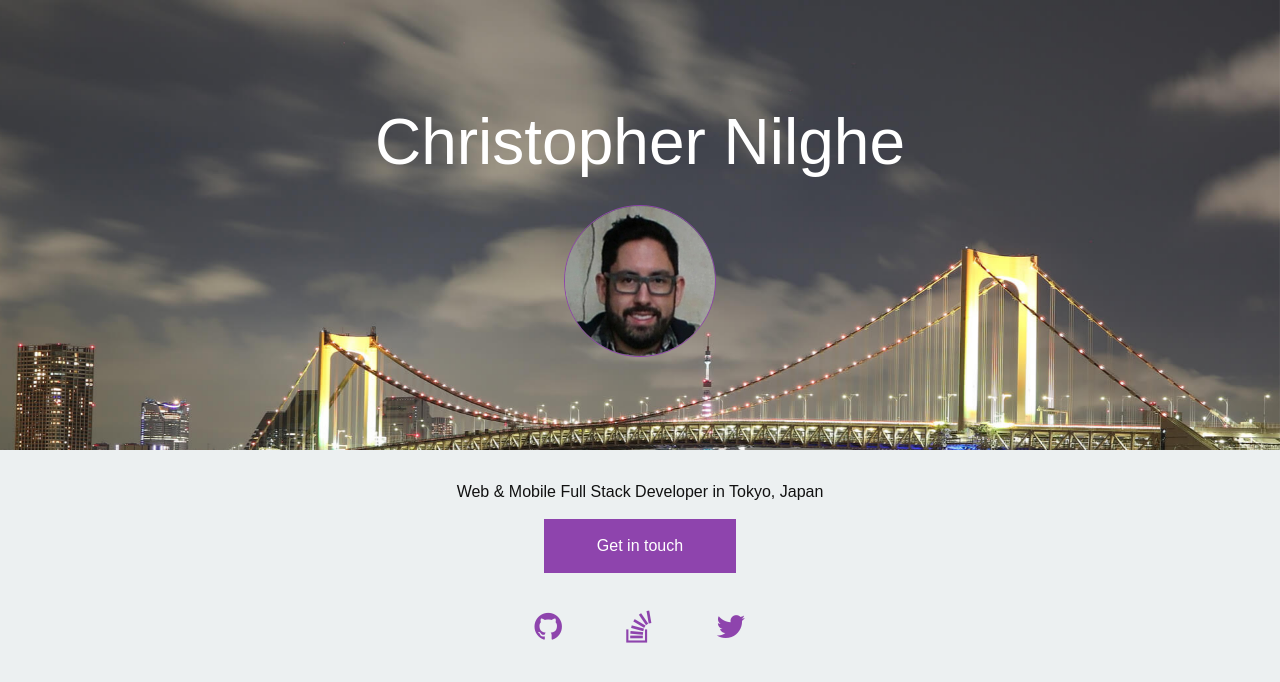
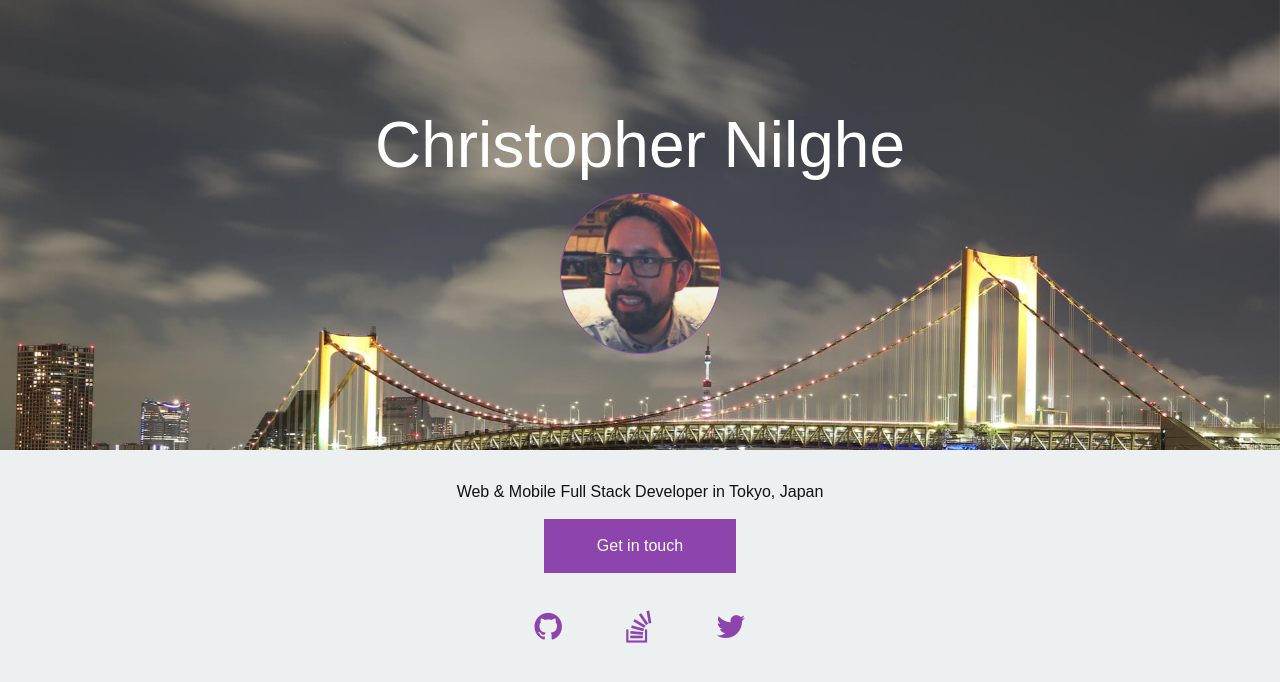
Before and after one commit to nilghe/nilghe.github.io, a Jekyll site: the page built from index.html, in a window 1280 px wide. Shown: the top 682 px of the page. Built offline with Jekyll 4.4.1, drawn with Linux system fonts in a browser that asks for light colours.

Commit message:
Updating Profile Photo Fixing responsive design (whoops)

```diff
--- a/_sass/_layout.scss
+++ b/_sass/_layout.scss
@@ -15,14 +15,27 @@ header {
         color: $white-color;
         font-size: 4em;
 
+        @media screen and (min-width: $on-palm) {
+            margin: 0;
+        }
+
         @media screen and (max-width: $on-palm) {
             font-size: 2.5em;
+        }
+
+        @media screen and (max-width: $sm-mobile) {
+            font-size: 2em;
         }
     }
 
     img {
         border: 1px solid $purple-color;
+        width: 30%;
+
         @include prefix(border-radius, 50%, webkit ms);
+        @media screen and (max-width: $on-palm) {
+            width: 50%;
+        }
     }
 }
 
--- a/css/main.scss
+++ b/css/main.scss
@@ -30,6 +30,7 @@ $content-width:    800px;
 
 $on-palm:          768px;
 $on-laptop:        800px;
+$sm-mobile: 	   320px;
 
 
 
```
Also changed, not shown: img/profile.jpg.
